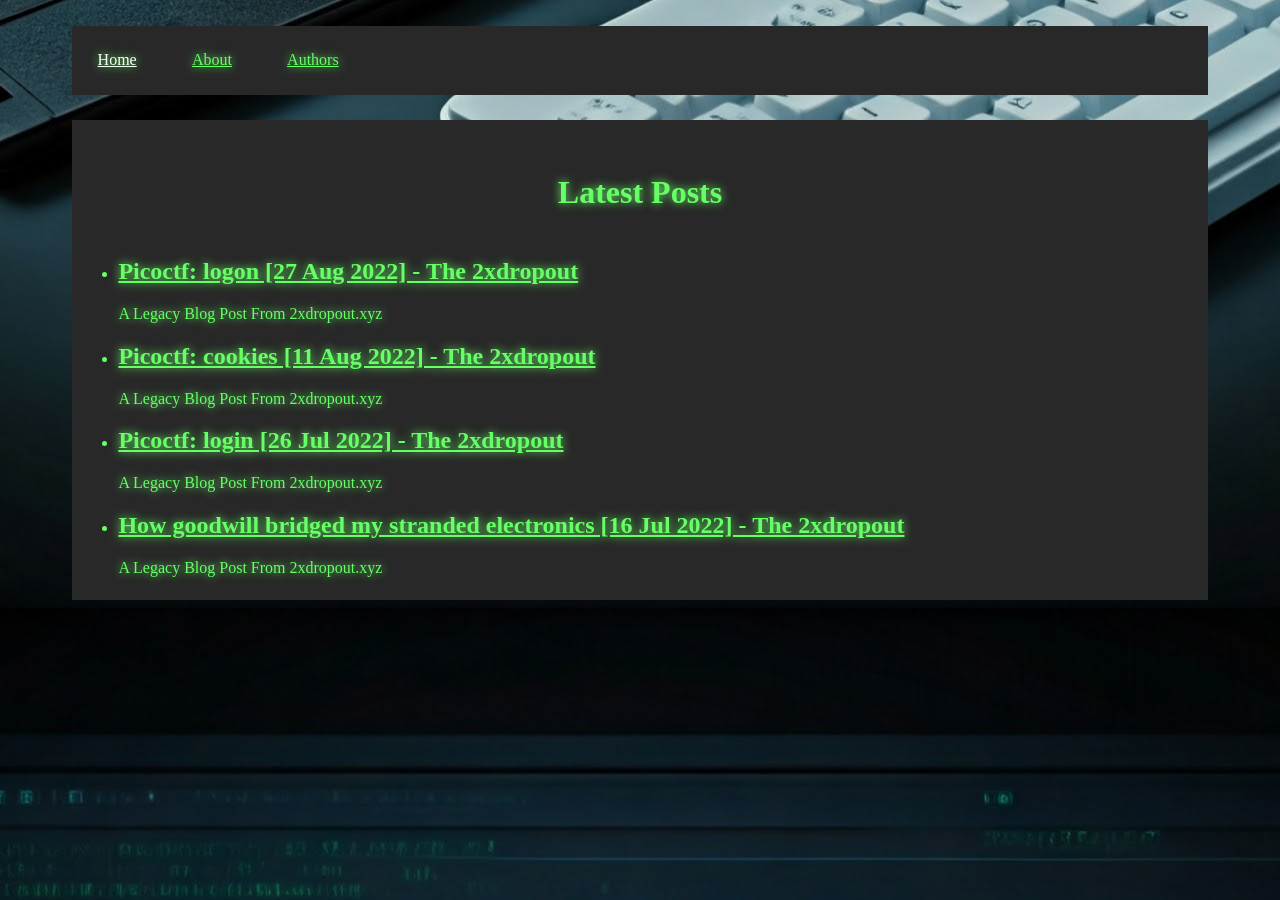
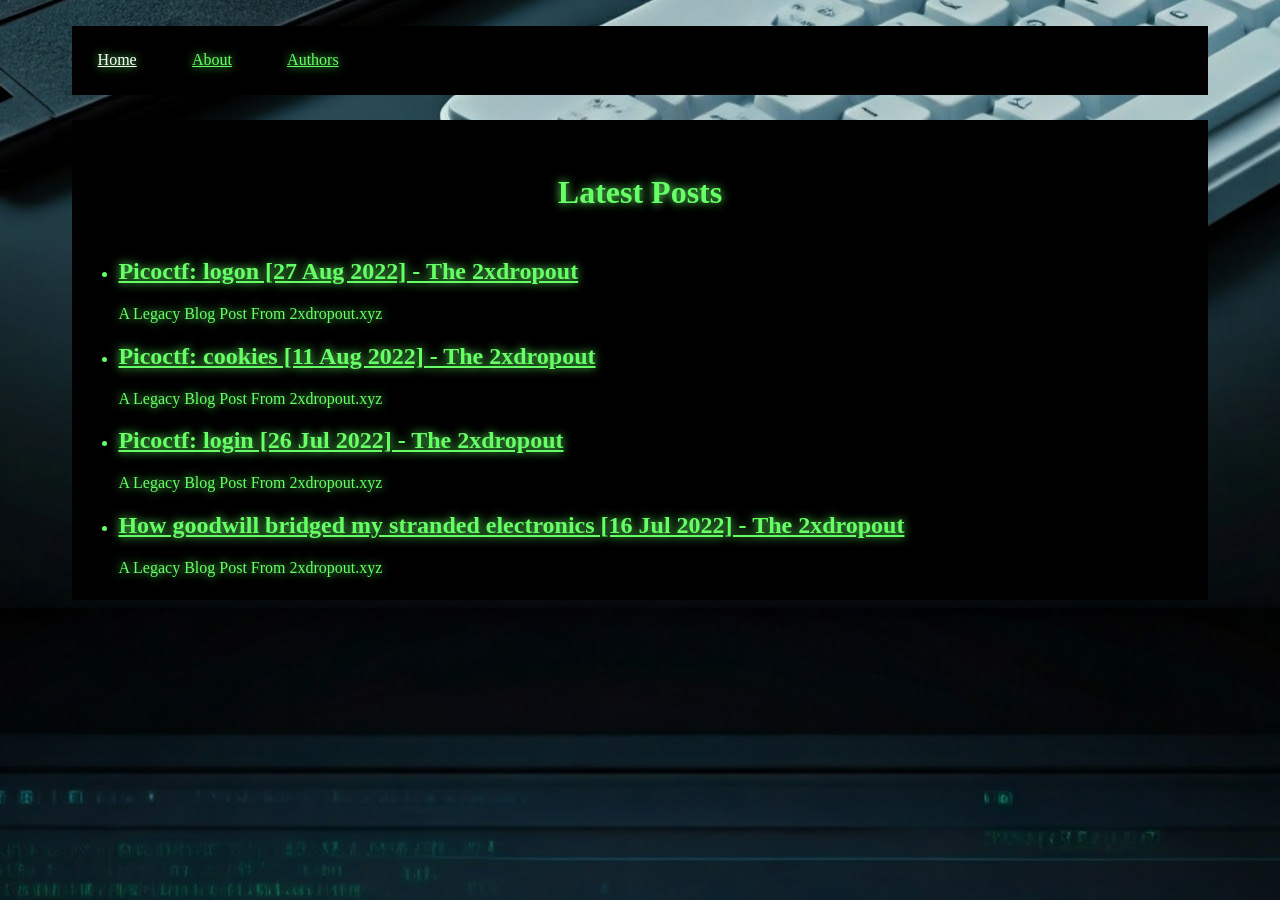
Before and after one commit to Philip-Otter/pbandt.github.io, a Jekyll site: the page built from index.html, in a window 1280 px wide. Built offline with Jekyll 4.4.1, drawn with Linux system fonts in a browser that asks for light colours.

Commit message:
Switch back to black background

```diff
--- a/assets/css/main.css
+++ b/assets/css/main.css
@@ -23,7 +23,7 @@ a:visited{ /* This is an attempt to not have all those ugly purple links everywh
 
 /* Navigation Bar*/
 .navBar {
-  background-color: #282828;
+  background-color: black;
   overflow: hidden;
   margin: 2vw 5vw;
   max-height: 8vh;
@@ -37,7 +37,7 @@ a:visited{ /* This is an attempt to not have all those ugly purple links everywh
 /* Main Content Location */
 .readBox {
   display: block;
-  background-color: #282828;
+  background-color: black;
   margin-left: 5vw;
   margin-right: 5vw;
   padding: .5vw;
```
